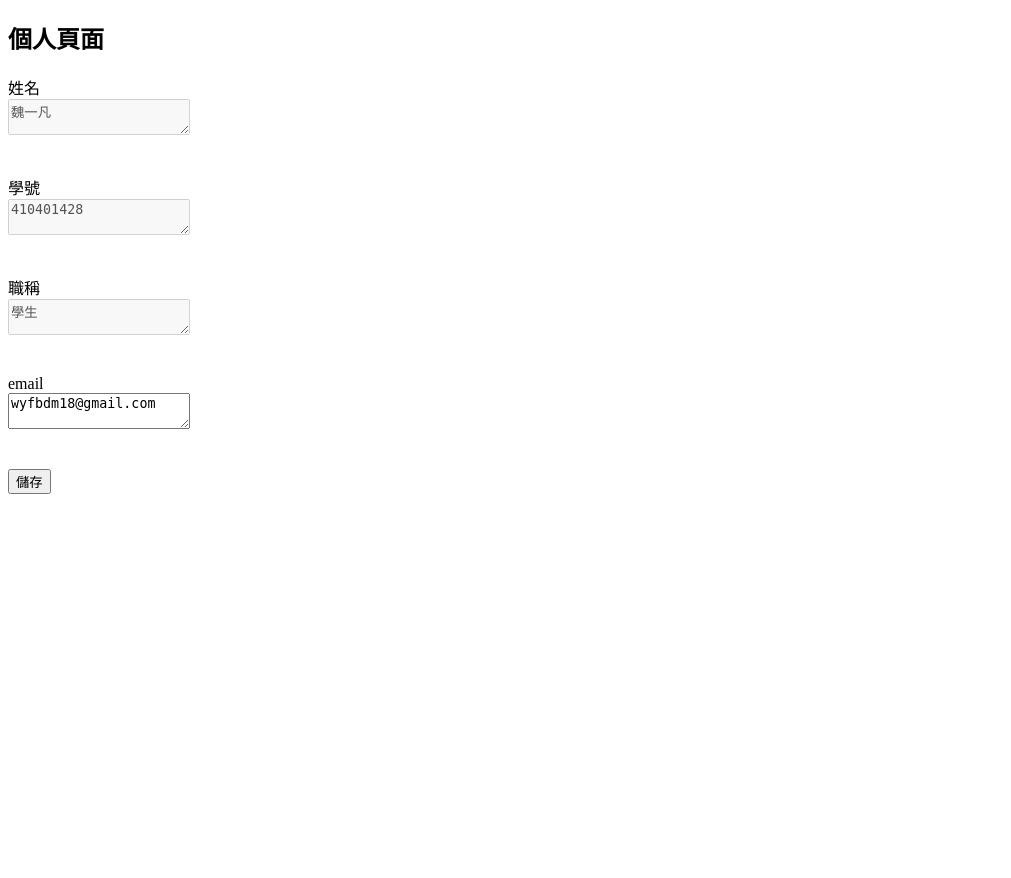
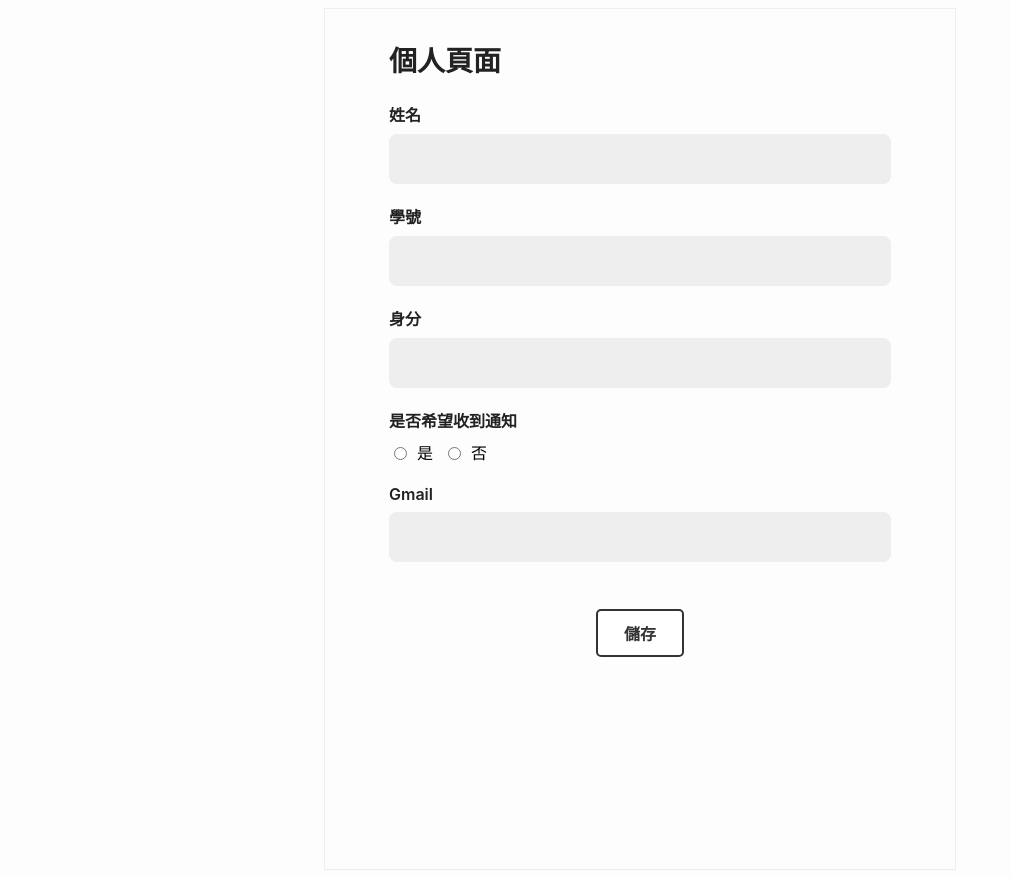
Before and after one commit to mcflurry0609/sa-team8, a PHP site: page /person.php in a window 1280 px wide. Shown: the whole page, without its empty margins (0-1011 px from the left). Before the commit the page ends 494 px from the top, so only its background shows below. Run offline with PHP 8.4, Linux system fonts and the light colour scheme; some libraries are stand-ins or nearby versions.

Commit message:
Add files via upload

```diff
--- a/leave system/person.php
+++ b/leave system/person.php
@@ -1,5 +1,6 @@
 <!DOCTYPE html>
 <html lang="en">
+
 <head>
     <meta charset="UTF-8">
     <meta name="viewport" content="width=device-width, initial-scale=1.0">
@@ -7,51 +8,84 @@
     <!-- Favicon-->
     <link rel="icon" type="image/x-icon" href="pic/logoo.jpg" />
     <!-- CSS -->
-    <link href="css/person.css" rel="stylesheet" />
+    <link href="css/apply.css" rel="stylesheet" />
     <!-- Font Awesome -->
     <script src="https://kit.fontawesome.com/2261b58659.js" crossorigin="anonymous"></script>
 </head>
+
 <body>
+    <style>
+        .person {
+            position: absolute;
+            top: 600px;
+            left: 43%;
+            right: 43%;
+            display: inline-block;
+            padding: 10px 10px;
+            font-size: 16px;
+            font-weight: bold;
+            text-align: center;
+            text-decoration: none;
+            cursor: pointer;
+            border: 2px solid #333;
+            border-radius: 5px;
+            background-color: #fff;
+            color: #333;
+        }
+
+        .formgap{
+            margin-bottom: 20px;
+        }
+
+        .check {
+            display: flex;
+            gap: 0px; /* 調整兩個選項之間的間距 */
+        }
+
+        .check input[type="radio"],
+        .check label {
+            margin-right: 10px; /* 調整每個選項內的間距 */
+        }
+
+
+    </style>
     <div class="layout">
         <div class="wrapper">
             <h2>個人頁面</h2>
             <form class="form" method="post" action="record.php">
-                <div class="formrow">
-                <div class="reason">
-                        <div class="title">
-                            姓名
+                <div class="">
+                    <div class="name formgap">
+                        <div class="title">姓名</div>
+                        <div class="input">
+                            <input type="text" class="inputbox" name="user_name">
                         </div>
+                    </div>
+                    <div class="id formgap">
+                        <div class="title">學號</div>
                         <div class="input">
-                            <textarea class="inputbox textarea" placeholder="請填寫姓名" maxlength="10" name="reason" disabled>魏一凡</textarea>
+                            <input type="text" class="inputbox" name="user_id">
                         </div>
-                        <br>
-                        <br>
-                        <div class="title">
-                            學號
                     </div>
+                    <div class="role formgap">
+                        <div class="title">身分</div>
                         <div class="input">
-                            <textarea class="inputbox textarea" placeholder="請填寫學號" maxlength="9" name="reason" disabled>410401428</textarea>
+                            <input type="text" class="inputbox" name="role">
                         </div>
-                        <br>
-                        <br>
-                        <div class="title">
-                            職稱
                     </div>
+                    <div class="notify formgap">
+                        <div class="title">是否希望收到通知</div>
+                        <div class="check">
+                            <input type="radio" name="" id="on"><label for="on">是</label>
+                            <input type="radio" name="" id="off"><label for="off">否</label>
+                        </div>
+                    </div>
+                    <div class="gmail formgap">
+                        <div class="title">Gmail</div>
                         <div class="input">
-                            <textarea class="inputbox textarea" placeholder="請填寫職稱" maxlength="2" name="reason" disabled>學生</textarea>
+                            <input type="email" class="inputbox" name="gmail">
                         </div>
-                        <br>
-                        <br>
-                        <div class="title">
-                            email
                     </div>
-                        <div class="input">
-                            <textarea class="inputbox textarea" placeholder="請填寫信箱" maxlength="20" name="reason" required>wyfbdm18@gmail.com</textarea>
-                        </div>
-                        <br>
-                        <br>
                     <button type="submit" class="person" id="submitBtn">儲存</button>
-                    </div>
                 </div>
             </form>
         </div>
```
Lines whose indentation alone changed are shown as unchanged.
